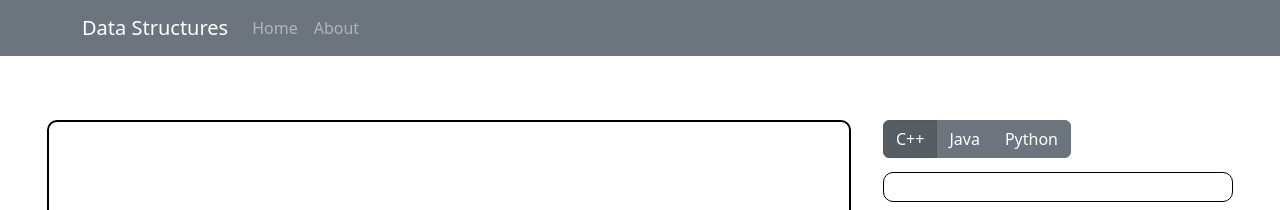
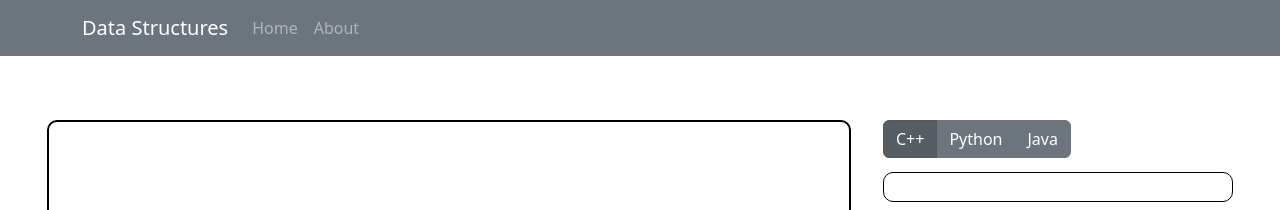
Before and after one commit to Reainheart/CST316JP, a React (Vite) app in the folder client/cst316-node/: page / in a window 1280 px wide. Shown: the top 210 px of the page. Built offline with nearby package versions, Linux system fonts and the light colour scheme; no server answers.

Commit message:
Quick fix
-Buttons are now in C++, Python, and Java order

```diff
--- a/client/cst316-node/src/components/home/Home.jsx
+++ b/client/cst316-node/src/components/home/Home.jsx
@@ -56,17 +56,17 @@ const Home = () => {
                         </Button>
                         <Button
                             variant="secondary"
+                            onClick={() => handleLanguageClick("Python")}
+                            active={selectedLanguage === "Python"}
+                        >
+                            Python
+                        </Button>
+                        <Button
+                            variant="secondary"
                             onClick={() => handleLanguageClick("Java")}
                             active={selectedLanguage === "Java"}
                         >
                             Java
-                        </Button>
-                        <Button
-                            variant="secondary"
-                            onClick={() => handleLanguageClick("Python")}
-                            active={selectedLanguage === "Python"}
-                        >
-                            Python
                         </Button>
                     </ButtonGroup>
                 </div>
```
Also changed, not shown: 10 other files (tests, documents, lock files or other folders).
